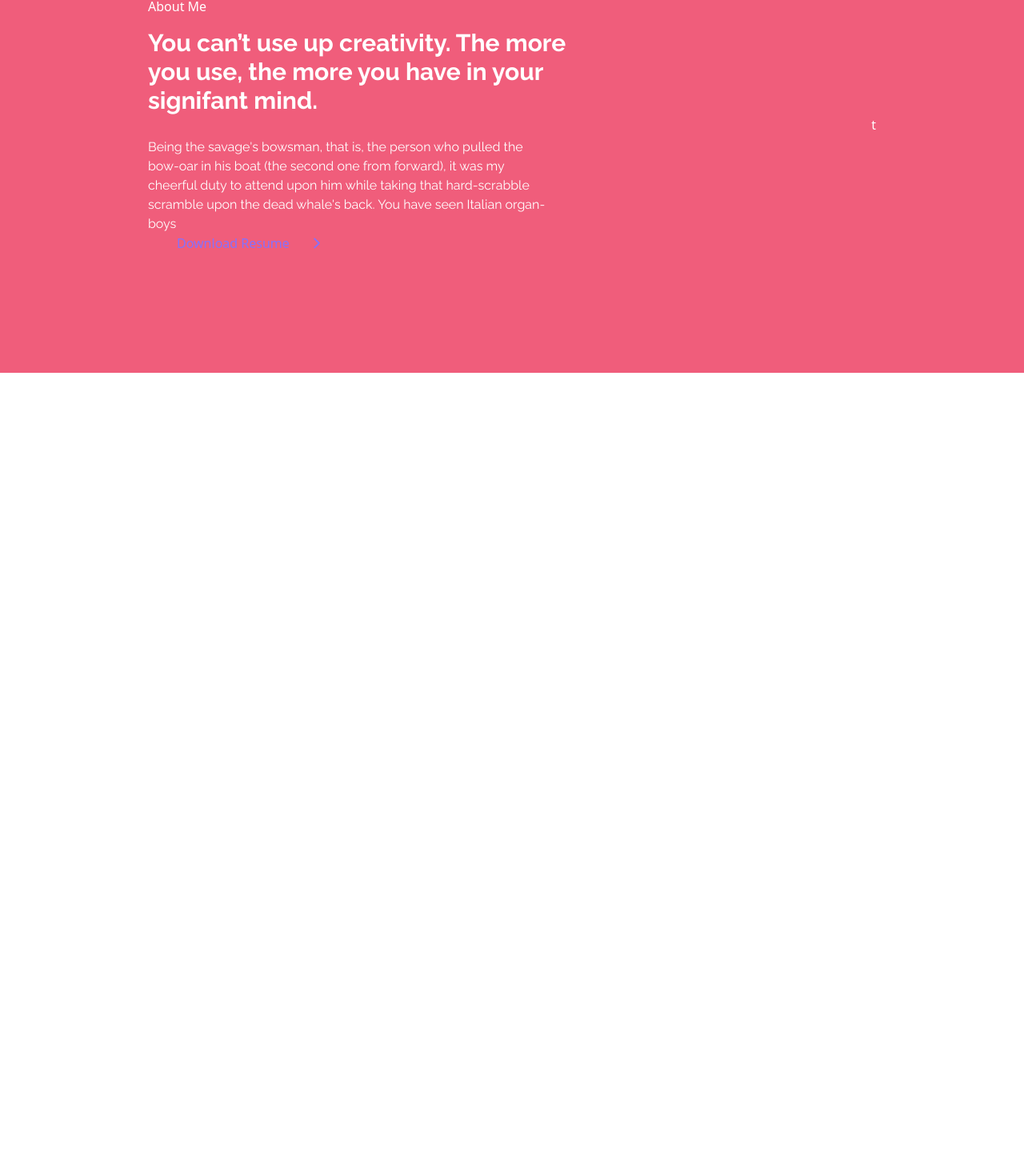
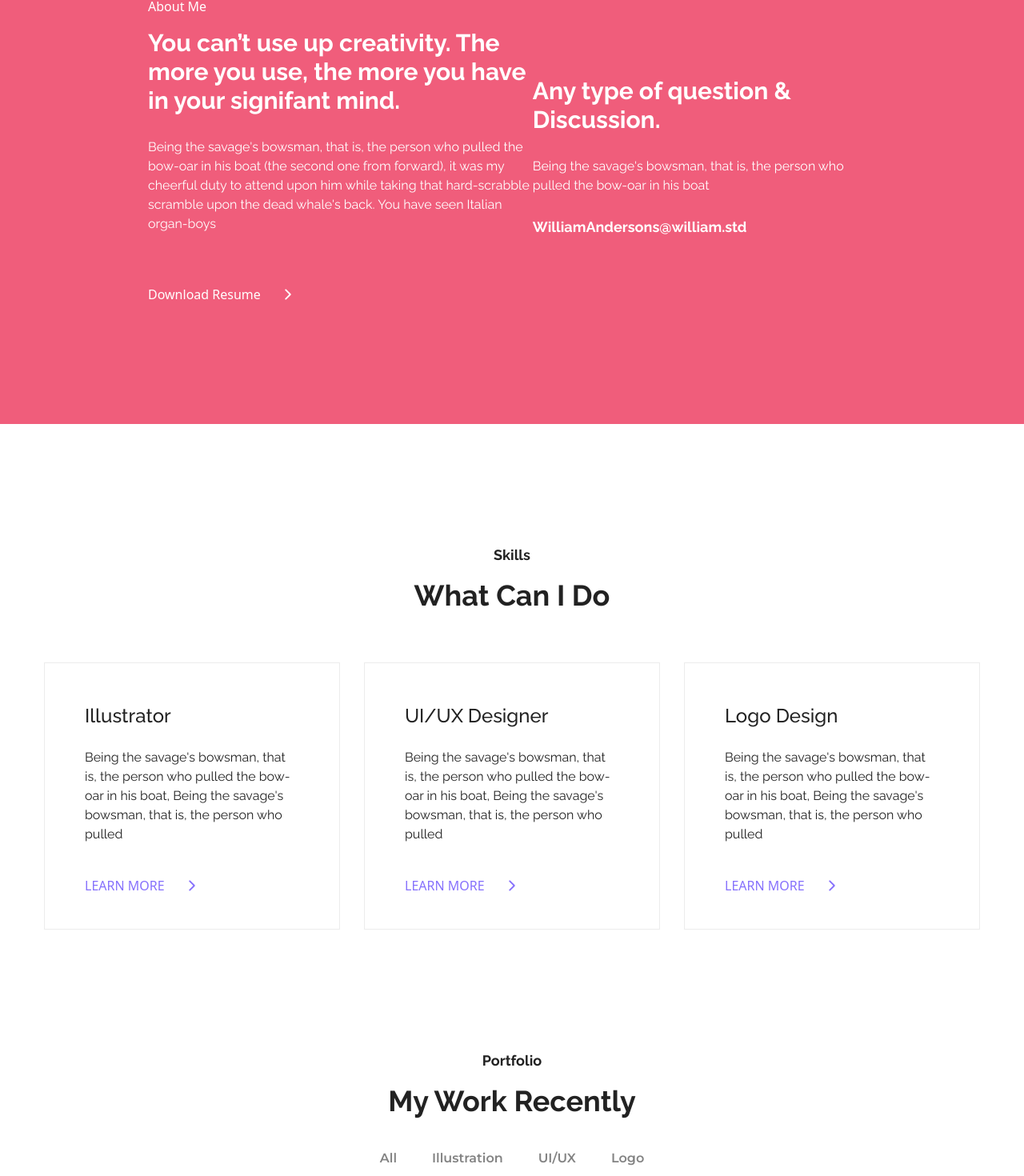
Before and after one commit to ramen72/OYA-Project-14-Personal-Portfolio, a React (Vite) app: page / in a window 1280 px wide. Shown: the part 953-2423 px from the top of the page at 80% size. Before the commit the page ends 1419 px from the top, so only its background shows below. Built offline with nearby package versions, Linux system fonts and the light colour scheme.

Commit message:
Update up to Testimonials at 17-03-2025_1537

```diff
--- a/src/components/helper/ArrowButton.jsx
+++ b/src/components/helper/ArrowButton.jsx
@@ -1,9 +1,9 @@
 import React from 'react';
 import { IoIosArrowForward } from "react-icons/io";
 
-const ArrowButton = ({contentText}) => {
+const ArrowButton = ({contentText, color, huberColor}) => {
     return (
-        <a href="#" className='text-secondary ms-9 inline-flex justify-start items-center gap-x-6 transition-all duration-200 hover:text-gray'>{contentText} <IoIosArrowForward className='text-xl text-inherit'/></a>
+        <a href="#" className={`${color ? 'text-white' : 'text-secondary' } inline-flex justify-start items-center gap-x-6 transition-all duration-200 hover:${huberColor ? 'text-secondary' : 'text-radish'}`}>{contentText} <IoIosArrowForward className='text-xl text-inherit'/></a>
     );
 };
 
--- /dev/null
+++ b/src/components/helper/PortfolioCard.jsx
@@ -0,0 +1,11 @@
+import React from 'react';
+
+const PortfolioCard = () => {
+    return (
+        <div className='w-[370px] h-[334px] bg-cardBG'>
+
+        </div>
+    );
+};
+
+export default PortfolioCard;
--- /dev/null
+++ b/src/components/helper/SkillCard.jsx
@@ -0,0 +1,14 @@
+import React from 'react';
+import ArrowButton from './ArrowButton';
+
+const SkillCard = ({titleText,bodyText,btnText}) => {
+    return (
+        <div className='group w-[370px] h-[334px] px-[50px] pt-[50px] pb-9 border border-stoke transition-all duration-300 hover:bg-radish'>
+            <h2 className='font-raleway font-medium text-2xl text-lightBlack capitalize mb-6 transition-all duration-300 group-hover:text-white'>{titleText}</h2>
+            <p className='font-raleway font-normal text-base text-lightBlack leading-6 mb-10 transition-all duration-300 group-hover:text-white'>{bodyText}</p>
+            <ArrowButton contentText={"LEARN MORE"}/>
+        </div>
+    );
+};
+
+export default SkillCard;
--- a/src/pages/homePages/HomeIndex.jsx
+++ b/src/pages/homePages/HomeIndex.jsx
@@ -2,6 +2,9 @@ import React from 'react';
 import NavSection from './sections/NavSection';
 import Banner from './sections/Banner';
 import AboutUs from './sections/AboutUs';
+import Skills from './sections/Skills';
+import Portfolio from './sections/Portfolio';
+import Testimonials from './sections/Testimonials';
 
 const HomeIndex = () => {
     return (
@@ -9,6 +12,9 @@ const HomeIndex = () => {
             <NavSection/>
             <Banner/>
             <AboutUs/>
+            <Skills/>
+            <Portfolio/>
+            <Testimonials/>
         </>
     );
 };
--- a/src/pages/homePages/sections/AboutUs.jsx
+++ b/src/pages/homePages/sections/AboutUs.jsx
@@ -9,13 +9,17 @@ const AboutUs = () => {
                     <div>
                         <h6>About Me</h6>
                         <h2 className='max-w-[560px] font-raleway font-bold text-3xl text-white mt-4 mb-7'>You can’t  use up creativity. The more you use, the more you have in your signifant mind.</h2>
-                        <p className='max-w-[500px] font-raleway text-base text-white leading-6'>
+                        <p className='max-w-[500px] font-raleway font-normal text-base text-white leading-6 mb-16'>
                             Being the savage's bowsman, that is, the person who pulled the bow-oar in his boat (the second one from forward), it was my cheerful duty to attend upon him while taking that hard-scrabble scramble upon the dead whale's back. You have seen Italian organ-boys
                         </p>
-                        <ArrowButton contentText={"Download Resume"}/>
+                        <ArrowButton contentText={"Download Resume"} color={true} huberColor={true}/>
                     </div>
                     <div>
-                        <h1>t</h1>
+                        <h2 className='max-w-[360px] font-raleway font-bold text-3xl text-white mt-4 mb-7'>Any type of question & Discussion.</h2>
+                        <p className='max-w-[500px] font-raleway font-normal text-base text-white leading-6 mb-7'>
+                        Being the savage's bowsman, that is, the person who pulled the bow-oar in his boat
+                        </p>
+                        <span className='font-raleway font-bold text-lg text-white leading-6'>WilliamAndersons@william.std</span>
                     </div>
                 </div>
             </div>
--- a/src/pages/homePages/sections/Banner.jsx
+++ b/src/pages/homePages/sections/Banner.jsx
@@ -1,6 +1,5 @@
 import React from 'react';
 import bannerImage from '../../../assets/svg/bannerImage.svg'
-// import { IoIosArrowForward } from "react-icons/io";
 import ArrowButton from '../../../components/helper/ArrowButton';
 
 const Banner = () => {
@@ -14,7 +13,7 @@ const Banner = () => {
                         <p className='text-base text-gray max-w-[460px] mb-[50px]'>
                             My ultimate motto is to fulfill the demand of the buyers by making them satisfied with proper file delivery in time and without delay.
                         </p>
-                        <a href="#" className='bg-secondary text-white uppercase text-base rounded-[30px] px-10 py-5 font-raleway font-bold'>hire me</a>
+                        <a href="#" className='bg-secondary text-white uppercase text-base rounded-[30px] px-10 py-5 font-raleway font-bold me-9'>hire me</a>
                         <ArrowButton contentText="DOWNLOAD RESUME"/>
                     </div>
                     <img src={bannerImage} alt="BannerImage" />
--- /dev/null
+++ b/src/pages/homePages/sections/Portfolio.jsx
@@ -0,0 +1,29 @@
+import React from 'react';
+import PortfolioCard from '../../../components/helper/PortfolioCard';
+
+const Portfolio = () => {
+    return (
+        <>
+            <div className="max-w-containerWith mx-auto py-[150px]">
+                <h5 className='font-raleway font-bold text-lg text-center text-lightBlack mb-4'>Portfolio</h5>
+                <h2 className='font-raleway font-bold text-4xl text-center text-lightBlack'>My Work Recently</h2>
+                <ul className="flex justify-center items-center gap-x-11 mt-10">
+                    <li className='font-montserrat font-semibold text-base text-gray transition-all duration-200 hover:text-secondary hover:cursor-pointer'>All</li>
+                    <li className='font-montserrat font-semibold text-base text-gray transition-all duration-200 hover:text-secondary hover:cursor-pointer'>Illustration</li>
+                    <li className='font-montserrat font-semibold text-base text-gray transition-all duration-200 hover:text-secondary hover:cursor-pointer'>UI/UX</li>
+                    <li className='font-montserrat font-semibold text-base text-gray transition-all duration-200 hover:text-secondary hover:cursor-pointer'>Logo</li>
+                </ul>
+                <div className='flex justify-center items-center flex-wrap gap-7 mt-16'>
+                    <PortfolioCard/>
+                    <PortfolioCard/>
+                    <PortfolioCard/>
+                    <PortfolioCard/>
+                    <PortfolioCard/>
+                    <PortfolioCard/>
+                </div>
+            </div>
+        </>
+    );
+};
+
+export default Portfolio;
--- /dev/null
+++ b/src/pages/homePages/sections/Skills.jsx
@@ -0,0 +1,23 @@
+import React from 'react';
+import SkillCard from '../../../components/helper/SkillCard';
+
+const Skills = () => {
+    const bodyTextOne = `Being the savage's bowsman, that is, the person who pulled the bow-oar in his boat, Being the savage's bowsman, that is, the person who pulled`
+    const bodyTextTwo = `Being the savage's bowsman, that is, the person who pulled the bow-oar in his boat, Being the savage's bowsman, that is, the person who pulled`
+    const bodyTextThree = `Being the savage's bowsman, that is, the person who pulled the bow-oar in his boat, Being the savage's bowsman, that is, the person who pulled`
+    return (
+        <>
+            <div className="max-w-containerWith mx-auto pt-[150px]">
+                <h5 className='font-raleway font-bold text-lg text-center text-lightBlack mb-4'>Skills</h5>
+                <h2 className='font-raleway font-bold text-4xl text-center text-lightBlack'>What Can I Do</h2>
+                <div className="flex justify-between items-center mt-16">
+                    <SkillCard titleText={"Illustrator"} bodyText={bodyTextOne}/>
+                    <SkillCard titleText={"UI/UX Designer"} bodyText={bodyTextTwo}/>
+                    <SkillCard titleText={"Logo Design"} bodyText={bodyTextThree}/>
+                </div>
+            </div>
+        </>
+    );
+};
+
+export default Skills;
--- /dev/null
+++ b/src/pages/homePages/sections/Testimonials.jsx
@@ -0,0 +1,22 @@
+import React from 'react';
+
+const Testimonials = () => {
+    return (
+        <>
+        <div className='max-w-containerWith mx-auto'>
+            <div className="flex">
+                <div className="w-1/3">
+                    <h5 className='font-raleway font-bold text-lg text-lightBlack leading-6'>Testimonials</h5>
+                    <h2 className='max-w-[257px] font-raleway font-bold text-4xl text-lightBlack mb-6'>What they say about me</h2>
+                    <p className="max-w-[274px] font-raleway font-normal text-base text-gray">
+                        Being the savage's bowsman, that is, the person who pulled the bow-oar in his boat (the second on.
+                    </p>
+                </div>
+                <div className="w-2/3"></div>
+            </div>
+        </div>
+        </>
+    );
+};
+
+export default Testimonials;
--- a/tailwind.config.js
+++ b/tailwind.config.js
@@ -14,7 +14,9 @@ export default {
         'gray' : "#838383",
         'secondary' : "#8671FC",
         'radish' : "#F05D7B",
-        'lightBlack' : "#222222"
+        'lightBlack' : "#222222",
+        'stoke' : "#4747471a",
+        'cardBG' : "#CECECE",
       },
       maxWidth: {
         'containerWith': '1170px',
```
Also changed, not shown: src/assets/css/tailwind.css (line endings or trailing spaces).
